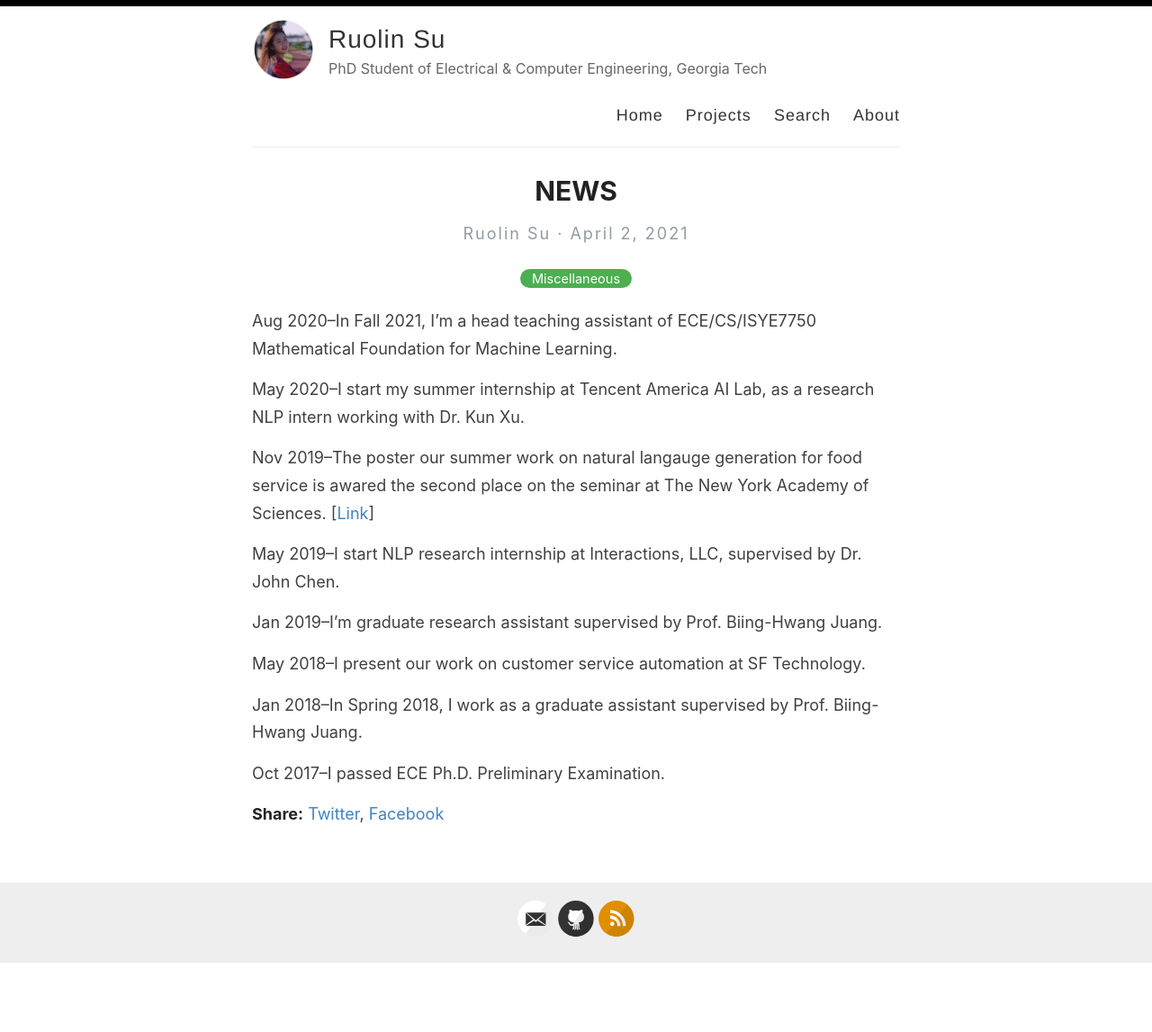
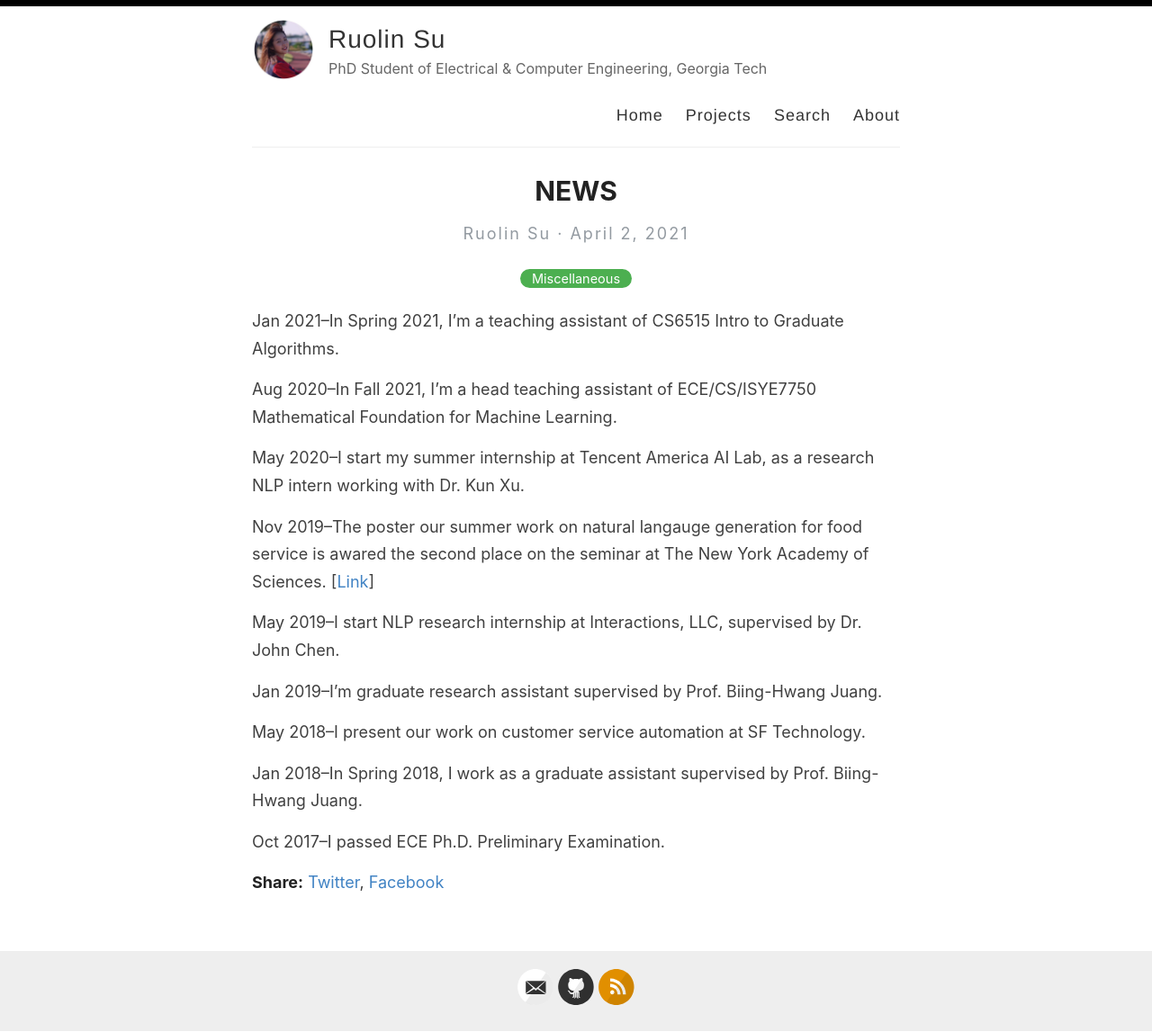
Before and after one commit to youlandasu/youlandasu.github.io, a Jekyll site: the page built from _posts/2021-04-02-news.md, in a window 1280 px wide. Shown: the whole page at 90% size. Built offline with Jekyll 4.4.1, drawn with Linux system fonts in a browser that asks for light colours; comment, search, counter and statistics services are not loaded; before the commit the page ends 1070 px from its top, so only the background shows below that.

Commit message:
Update 2021-04-02-news.md

```diff
--- a/_posts/2021-04-02-news.md
+++ b/_posts/2021-04-02-news.md
@@ -4,6 +4,8 @@ title: NEWS
 categories: [Miscellaneous]
 excerpt: Jan 2021--In Spring 2021, I'm a teaching assistant of CS6515 Intro to Graduate Algorithms.
 ---
+
+Jan 2021--In Spring 2021, I'm a teaching assistant of CS6515 Intro to Graduate Algorithms.
 
 Aug 2020--In Fall 2021, I'm a head teaching assistant of ECE/CS/ISYE7750 Mathematical Foundation for Machine Learning.
 
```
